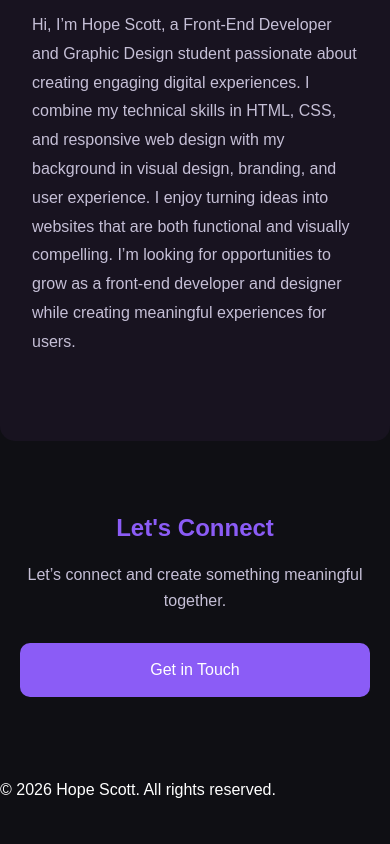
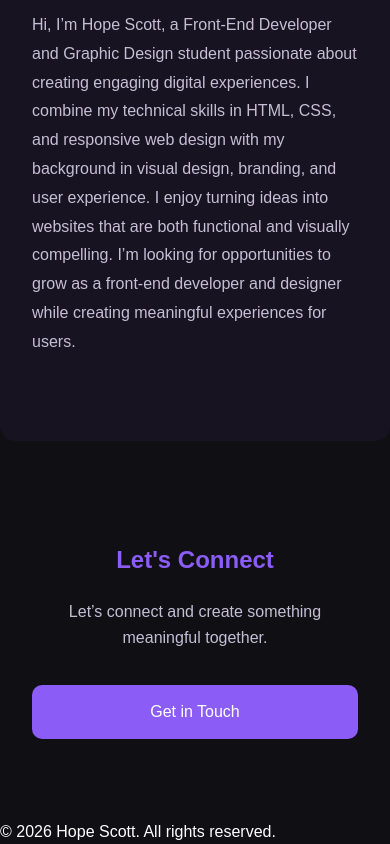
Before and after one commit to thequeensallie-gif/portfolio, a plain HTML site: page about.html in a window 390 px wide. Shown: the part 2428-3272 px from the top of the page. Before the commit the page ends 3230 px from the top, so only its background shows below. Drawn offline with Linux system fonts and the light colour scheme.

Commit message:
Add styles for designer statement CTA

```diff
--- a/css/style.css
+++ b/css/style.css
@@ -966,4 +966,37 @@ margin-top: 0;
 
     padding: 3rem 1.25rem 5rem;
 }
+    /* FIX: Designer Statement CTA spacing */
+
+.designer-cta {
+    position: relative !important;
+    display: block !important;
+    width: 100% !important;
+    max-width: 900px !important;
+    margin: 40px auto 0 !important;
+    padding: 60px 32px 80px !important;
+    text-align: center !important;
+    clear: both !important;
 }
+
+.designer-cta h2 {
+    position: static !important;
+    display: block !important;
+    margin: 0 0 20px !important;
+    padding: 0 !important;
+}
+
+.designer-cta p {
+    position: static !important;
+    display: block !important;
+    margin: 0 0 35px !important;
+    padding: 0 !important;
+}
+
+.designer-cta .primary-btn {
+    position: static !important;
+    display: inline-block !important;
+    margin: 0 !important;
+    transform: none !important;
+}
+}
```
